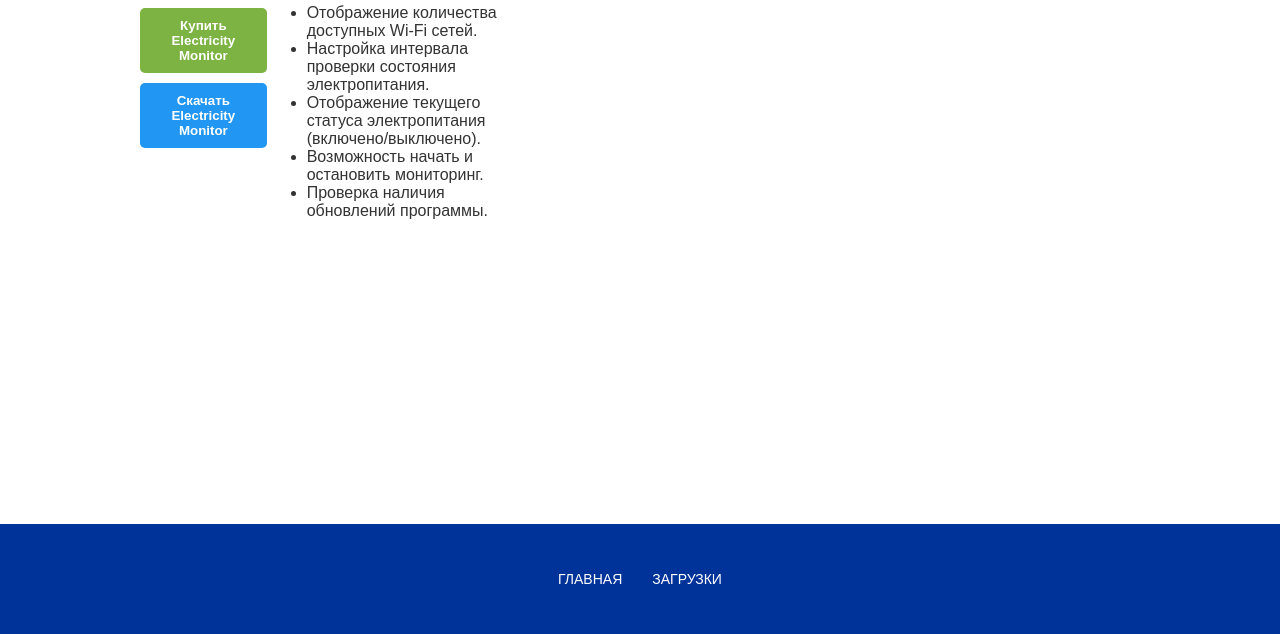
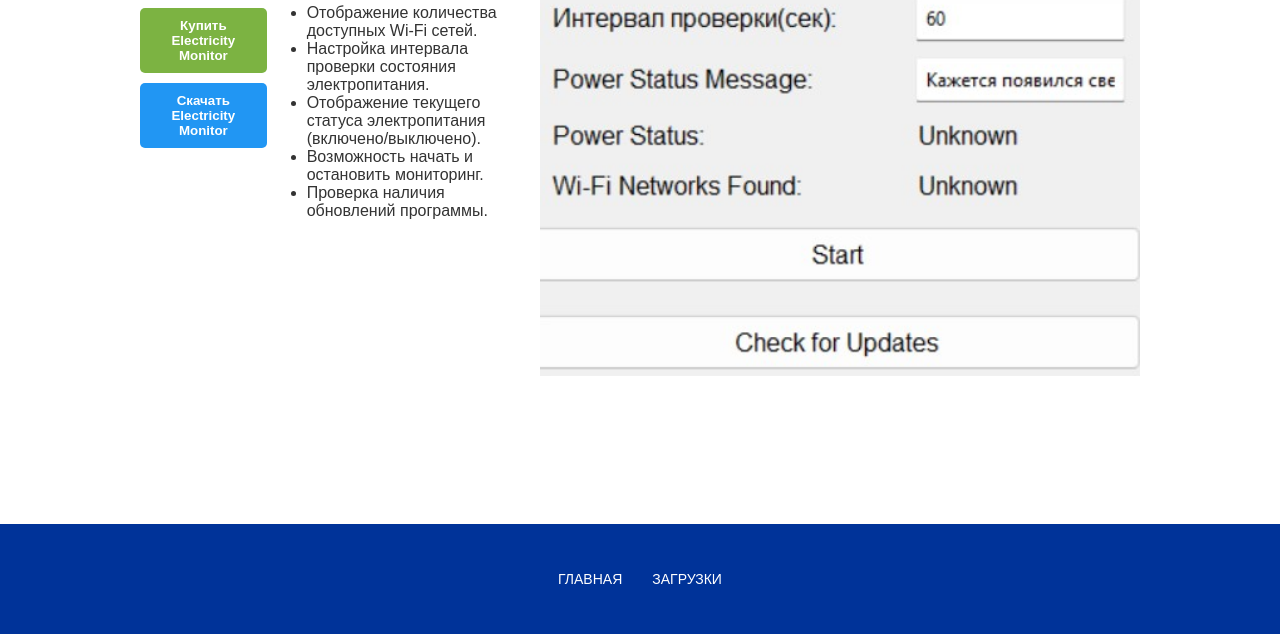
Before and after one commit to rvskr/light, a plain HTML site: page products.html in a window 1280 px wide. Shown: the part 313-947 px from the top of the page. Drawn offline with nearby package versions, Linux system fonts and the light colour scheme; the site is published under a folder, as on GitHub Pages, so addresses that start at the root find nothing.

Commit message:
Update products.html

```diff
--- a/products.html
+++ b/products.html
@@ -46,13 +46,13 @@
                 <div class="slider-container">
                     <div class="slider">
                         <div>
-                            <img src="/img/slide1.jpg" alt="Slide 1">
+                            <img src="img/slide1.jpg" alt="Slide 1">
                         </div>
                         <div>
-                            <img src="/img/slide2.jpg" alt="Slide 2">
+                            <img src="img/slide2.jpg" alt="Slide 2">
                         </div>
                         <div>
-                            <img src="/img/slide3.jpg" alt="Slide 3">
+                            <img src="img/slide3.jpg" alt="Slide 3">
                         </div>
                     </div>
                     <button class="slick-prev" aria-label="Previous" type="button">Previous</button>
```
